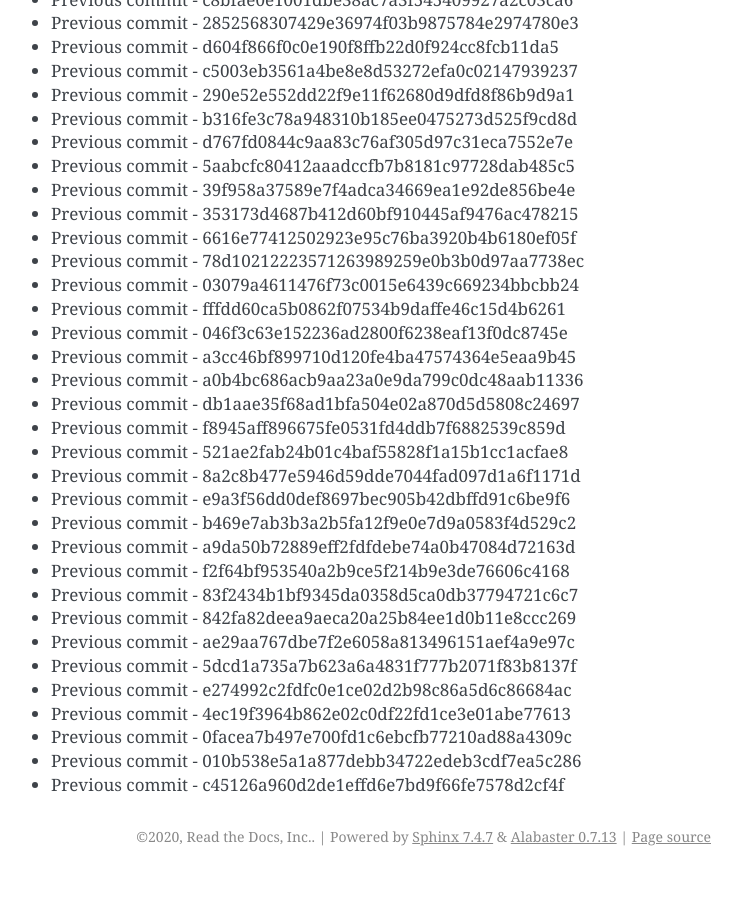
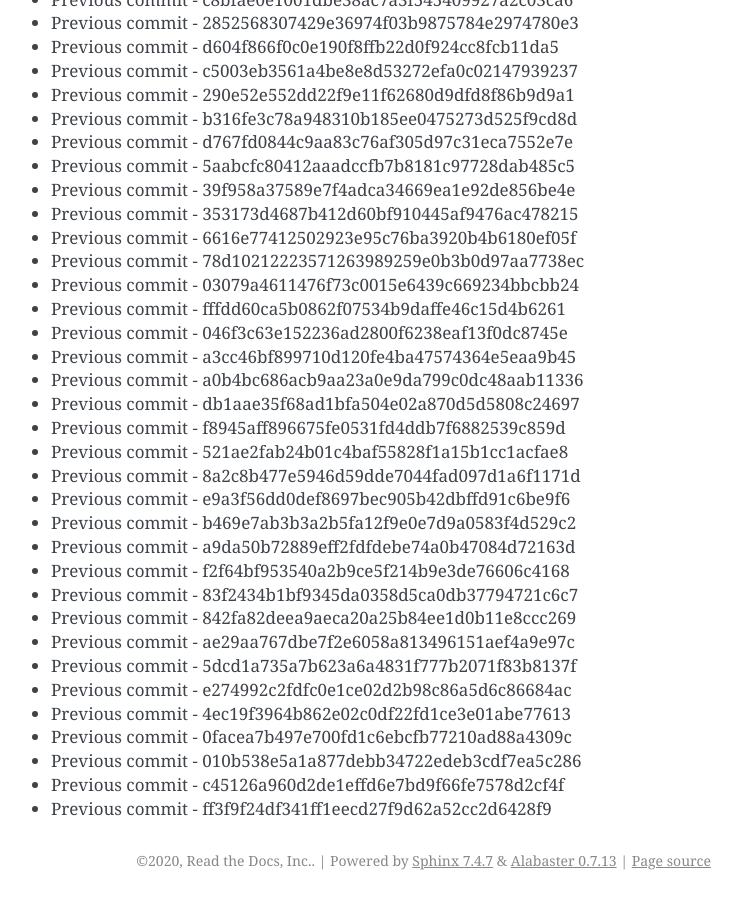
Before and after one commit to readthedocs/rtd-git-stresstest, a Sphinx documentation site: the page built from docs/updates.rst, in a window 1280 px wide and 900 px high, scrolled down 39540 px. Shown: the whole window, without its empty margins (399-1141 px from the left). Built offline with Sphinx 7.4.7, drawn with Linux system fonts in a browser that asks for light colours; before the commit the page ends 40416 px from its top, so only the background shows below that.

Commit message:
Generating commit from previous: ff3f9f24df341ff1eecd27f9d62a52cc2d6428f9

```diff
--- a/docs/updates.rst
+++ b/docs/updates.rst
@@ -1693,3 +1693,4 @@ It can be tested for any performance characteristics.
 * Previous commit - 0facea7b497e700fd1c6ebcfb77210ad88a4309c
 * Previous commit - 010b538e5a1a877debb34722edeb3cdf7ea5c286
 * Previous commit - c45126a960d2de1effd6e7bd9f66fe7578d2cf4f
+* Previous commit - ff3f9f24df341ff1eecd27f9d62a52cc2d6428f9
```
